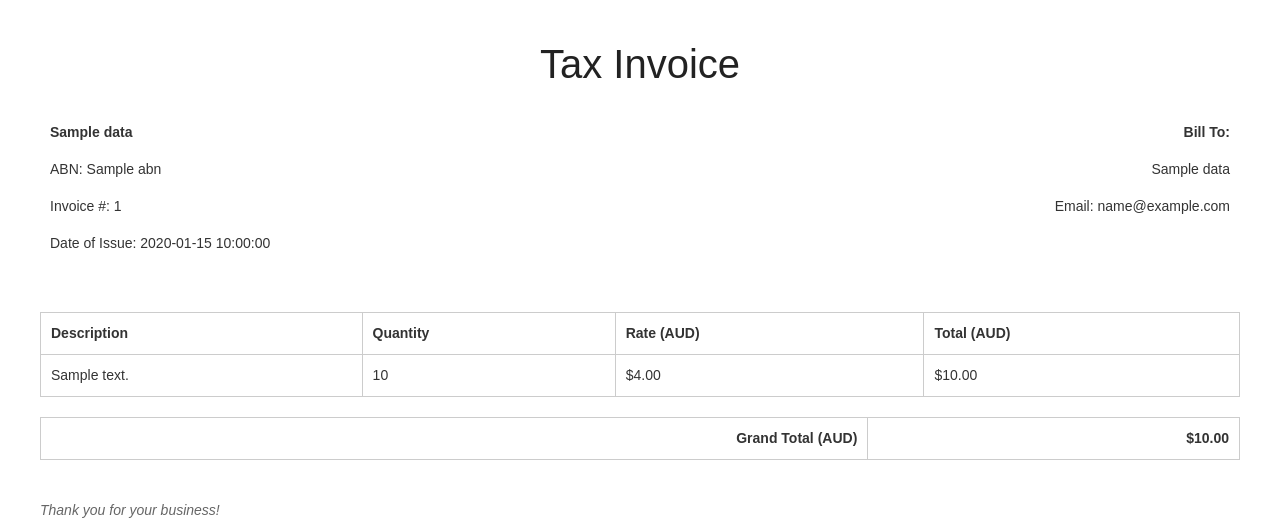
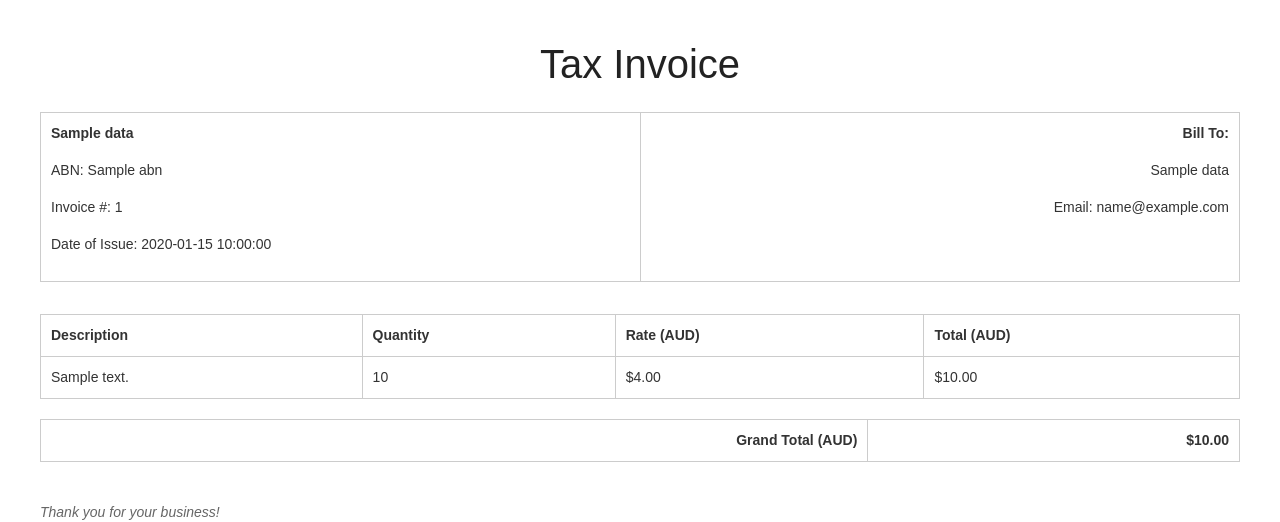
Before and after one commit to nahidjawad/invoice-australia, a Flask app: template templates/invoice.html in a window 1280 px wide. Shown: the top 522 px of the page. Run offline with Flask 2, Linux system fonts and the light colour scheme; the template is opened without the code that fills it: most values are stand-ins (such as "Sample title", 1, 10 or a date in 2020).

Commit message:
Improving pdf formatting of invoice

```diff
--- a/templates/invoice.html
+++ b/templates/invoice.html
@@ -81,18 +81,15 @@
 <body>
   <h1 class="text-center mb-4">Tax Invoice</h1>
 
-<table class="invoice-header-table" style="width: 100%; margin-bottom: 2rem;">
+<table style="width: 100%; margin-bottom: 2rem; table-layout: fixed; border-collapse: collapse;">
   <tr>
-    <!-- Your Info -->
-    <td style="vertical-align: top; width: 50%;">
+    <td style="width: 50%; vertical-align: top;">
       <p><strong>{{ data.your_name }}</strong></p>
       <p>ABN: {{ data.abn }}</p>
       <p>Invoice #: {{ data.invoice_number }}</p>
       <p>Date of Issue: {{ data.formatted_date }}</p>
     </td>
-
-    <!-- Bill To -->
-    <td style="vertical-align: top; text-align: right; width: 50%;">
+    <td style="width: 50%; vertical-align: top; text-align: right;">
       <p><strong>Bill To:</strong></p>
       <p>{{ data.client_name }}</p>
       <p>Email: {{ data.client_email }}</p>
```
